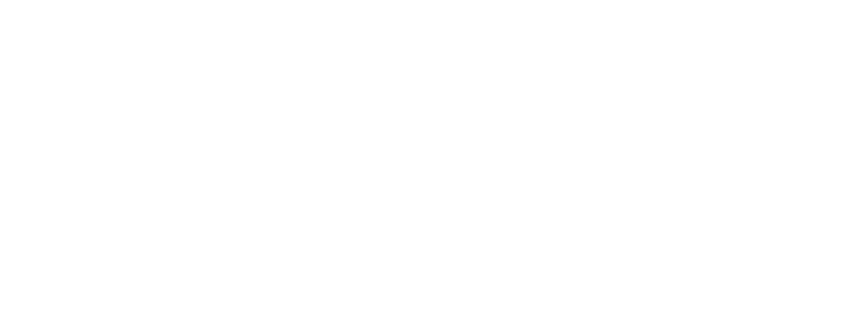
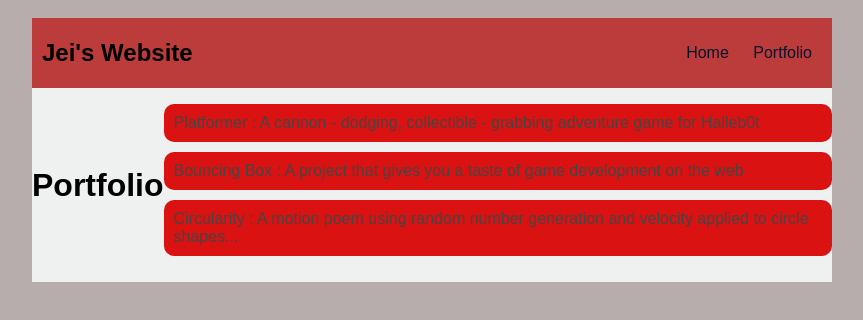
Before and after one commit to JeiSkibidiMoggersville69420/jeiskibidimoggersville69420.github.io, a plain HTML site: page portfolio.html in a window 1280 px wide. Shown: the whole page, without its empty margins (208-1071 px from the left). Drawn offline with Linux system fonts and the light colour scheme.

Commit message:
add portfolio.html file

```diff
--- a/portfolio.html
+++ b/portfolio.html
@@ -0,0 +1,33 @@
+<!DOCTYPE HTML>
+<html>
+    <head>
+    <title>Jei's Ultimate Website</title>
+    <link rel="stylesheet" href="style.css"
+</head>
+
+    <body>
+      <div id="all-contents">
+        <div id="all-contents">
+            <nav>
+                <h1>Jei's Website</h1>
+                <ul id="nav-ul">
+                    <li class="nav-li">
+                        <a class="nav-a" href="index.html">Home</a>
+                    </li>
+                    <li class="nav-li">
+                        <a class="nav-a" href="portfolio.html">Portfolio</a>
+                    </li>
+                </ul>
+            </nav>
+            <main>
+            </divclass="content">
+        <h1>Portfolio</h1>
+        <ul id="portfolio">
+            <li><a href="projects/platformer/">Platformer : A cannon - dodging, collectible - grabbing adventure game for Halleb0t</a></li>
+    <li><a href="projects/bouncing-box/">Bouncing Box : A project that gives you a taste of game development on the web </a></li>
+    <li><a href="projects/circularity/">Circularity : A motion poem using random number generation and velocity applied to circle shapes...</a></li>
+
+        </ul>
+      </div>
+    </body>
+</html>
--- a/style.css
+++ b/style.css
@@ -11,7 +11,7 @@ body {
 
 /* navigation menu */
 nav {
-    background: rgb(18, 192, 105);
+    background: rgb(188, 59, 59);
    margin: 0 auto;
     display: flex;
     padding: 10px;
@@ -60,3 +60,29 @@ main {
 h2, h3 {
     margin: 0px;
 }
+
+         /* portfolio styles */
+         .content h1 {
+            color: black;
+        }
+
+        #portfolio {
+            list-style-type: none;
+            padding-left: 0;
+        }
+
+        #portfolio li {
+            background: #da1212;
+            padding: 10px;
+            border-radius: 10px;
+            margin-bottom: 10px;
+        }
+
+        #portfolio li:hover {
+            background: #eee;
+        }
+
+        #portfolio a {
+            text-decoration: none;
+            color: #454545;
+        }
```
